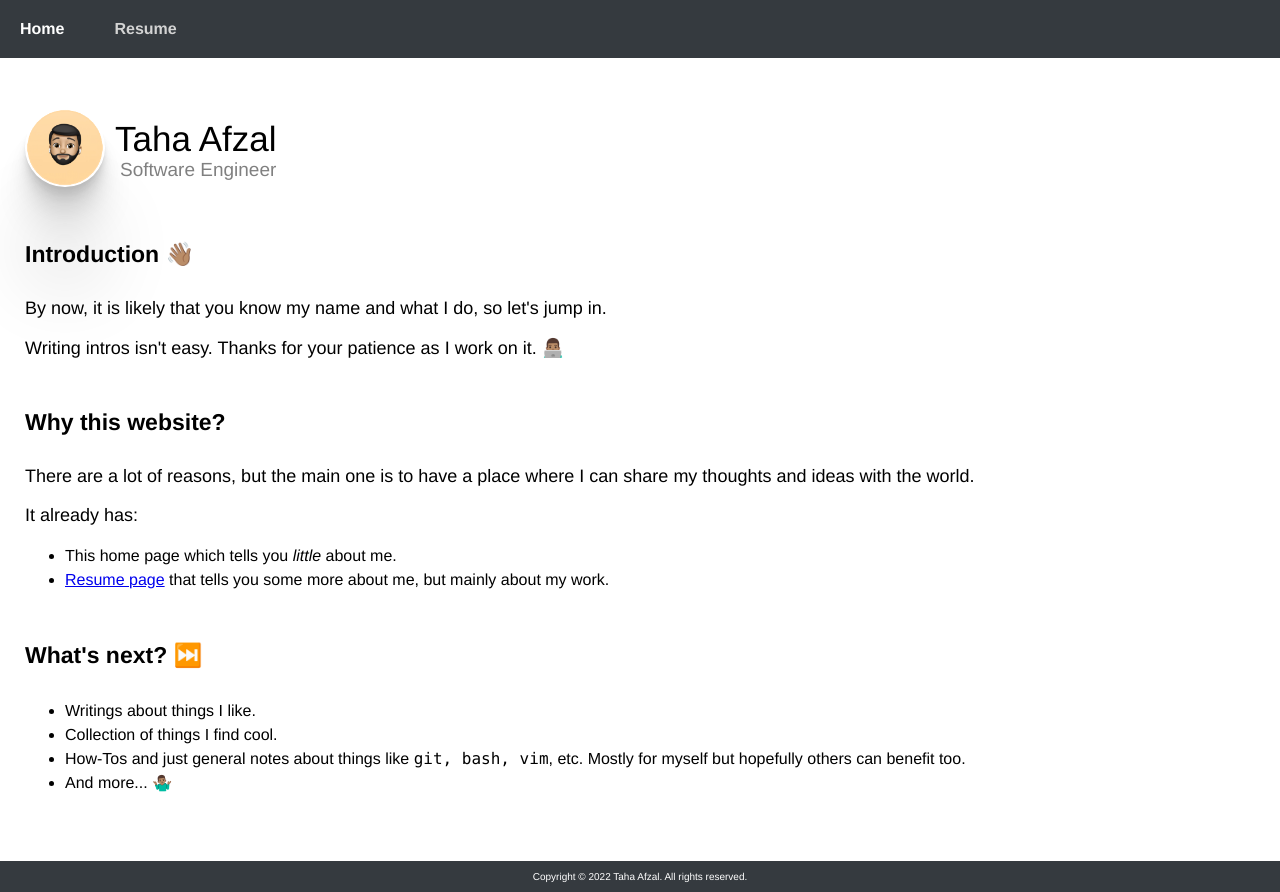
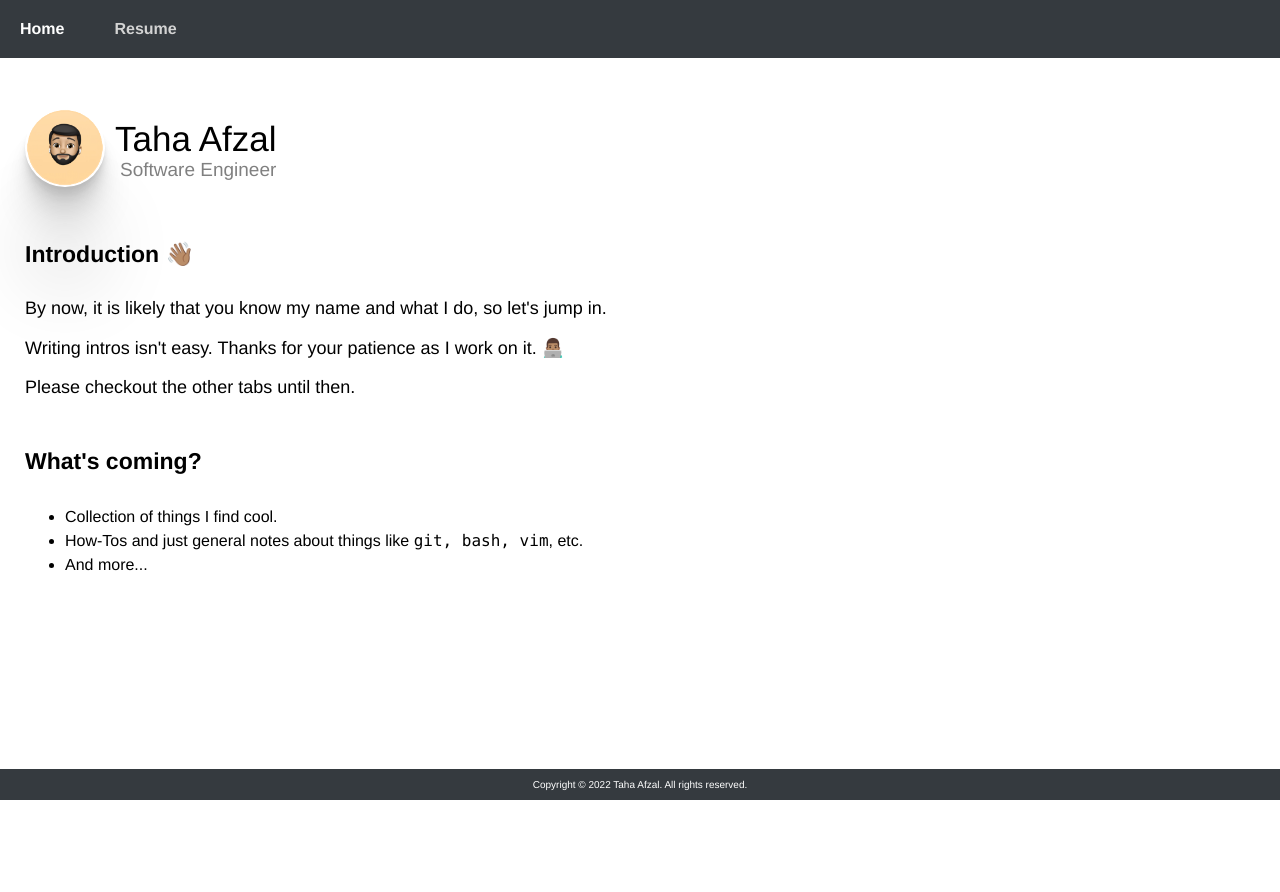
Before and after one commit to tahaafzal5/personal-website-2.0, a React (Create React App) app: page /#/home in a window 1280 px wide. Before the commit this address led to /#/home. After the commit the page ends 800 px from the top, so only its background shows below. Built offline with nearby package versions, Linux system fonts and the light colour scheme.

Commit message:
update Home

```diff
--- a/src/Pages/Home/Home.js
+++ b/src/Pages/Home/Home.js
@@ -19,34 +19,20 @@ function Home() {
             <div className="content">
                 <p>By now, it is likely that you know my name and what I do, so let's jump in.</p>
                 <p>Writing intros isn't easy. Thanks for your patience as I work on it. 👨🏽‍💻</p>
+                <p>Please checkout the other tabs until then.</p>
             </div>
 
             <div className="heading">
-                Why this website?
-            </div>
-
-            <div className="content">
-                <p>There are a lot of reasons, but the main one is to have a place where I can share my thoughts and ideas with the world.</p>
-                <p>It already has:</p>
-                <ul>
-                    <li>This home page which tells you <i>little</i> about me.</li>
-                    <li><a href="/#/resume" target="_blank" rel="noreferrer">Resume page</a> that tells you some more about me, but mainly about my work.</li>
-                </ul>
-            </div>
-
-            <div className="heading">
-                What's next? ⏭️
+                What's coming?
             </div>
 
             <div className="content">
                 <ul>
-                    <li>Writings about things I like.</li>
                     <li>Collection of things I find cool.</li>
-                    <li>How-Tos and just general notes about things like <code>git, bash, vim</code>, etc. Mostly for myself but hopefully others can benefit too.</li>
-                    <li>And more... 🤷🏽‍♂️</li>
+                    <li>How-Tos and just general notes about things like <code>git, bash, vim</code>, etc.</li>
+                    <li>And more...</li>
                 </ul>
             </div>
-
         </section>
     );
 }
```
